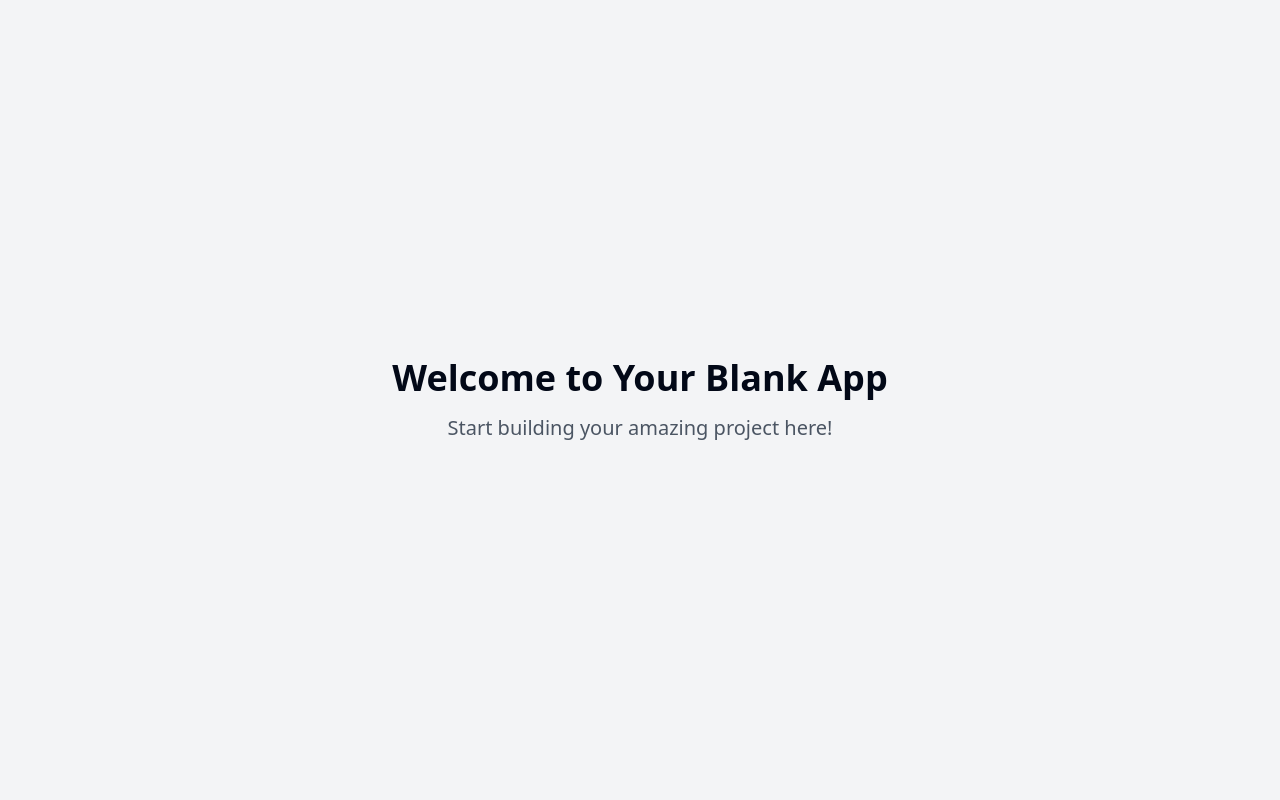
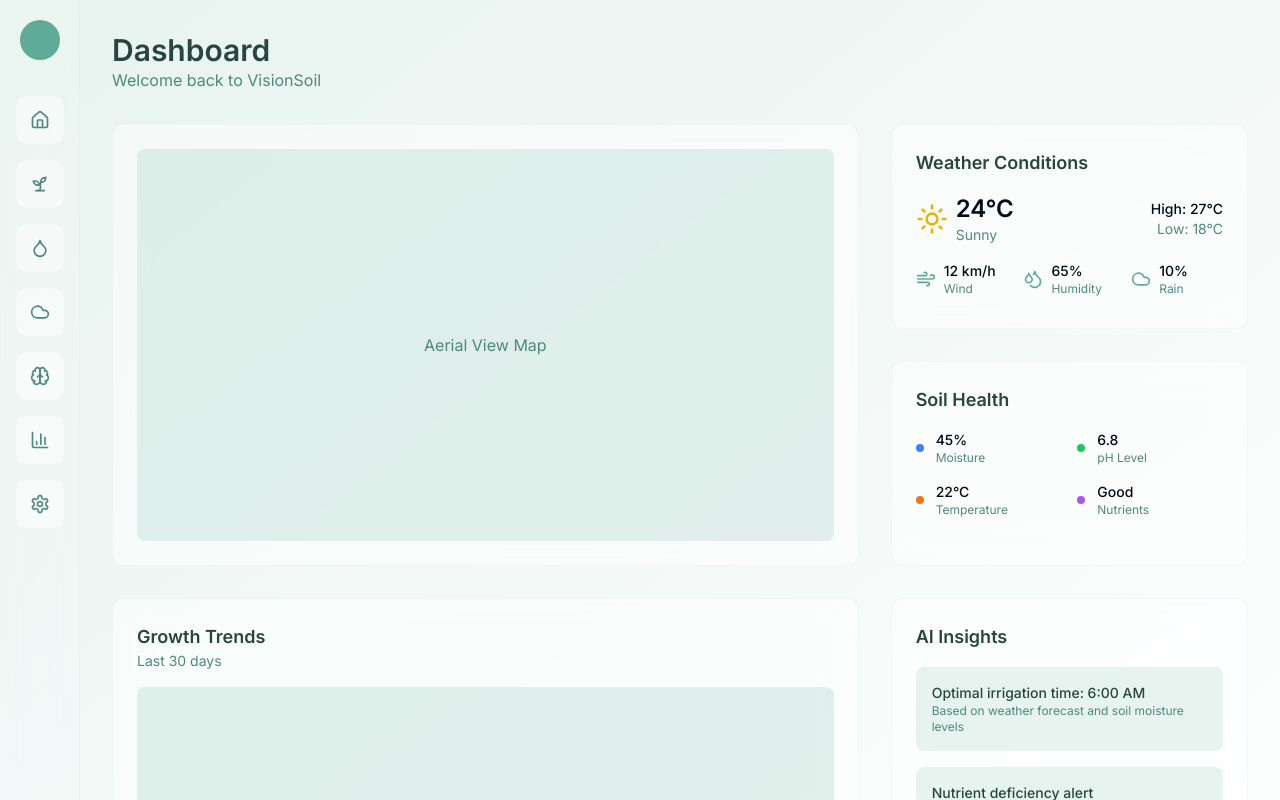
Before and after one commit to Syrinemaj/visionsoil-dashboard, a React (Vite) app: page / in a window 1280 px wide. Shown: the top 800 px of the page. Built offline with nearby package versions, Linux system fonts and the light colour scheme.

Commit message:
Implement VisionSoil Dashboard UI
This commit implements a new UI for the VisionSoil smart agriculture dashboard.  The UI will feature a futuristic design with a nature-inspired color palette, real-time data visualizations, and interactive elements.

```diff
--- a/index.html
+++ b/index.html
@@ -1,17 +1,19 @@
+
 <!DOCTYPE html>
 <html lang="en">
   <head>
     <meta charset="UTF-8" />
     <meta name="viewport" content="width=device-width, initial-scale=1.0" />
-    <title>visionsoil-dashboard</title>
-    <meta name="description" content="Lovable Generated Project" />
-    <meta name="author" content="Lovable" />
+    <title>VisionSoil Dashboard</title>
+    <meta name="description" content="Smart Agriculture Dashboard" />
+    <meta name="author" content="VisionSoil" />
     <meta property="og:image" content="/og-image.png" />
+    <link rel="preconnect" href="https://fonts.googleapis.com">
+    <link rel="preconnect" href="https://fonts.gstatic.com" crossorigin>
+    <link href="https://fonts.googleapis.com/css2?family=Inter:wght@300;400;500;600;700&display=swap" rel="stylesheet">
   </head>
-
   <body>
     <div id="root"></div>
-    <!-- IMPORTANT: DO NOT REMOVE THIS SCRIPT TAG OR THIS VERY COMMENT! -->
     <script src="https://cdn.gpteng.co/gptengineer.js" type="module"></script>
     <script type="module" src="/src/main.tsx"></script>
   </body>
--- /dev/null
+++ b/src/components/DashboardCard.tsx
@@ -0,0 +1,33 @@
+
+import { cn } from "@/lib/utils";
+
+interface DashboardCardProps extends React.HTMLAttributes<HTMLDivElement> {
+  title?: string;
+  subtitle?: string;
+}
+
+export function DashboardCard({
+  title,
+  subtitle,
+  children,
+  className,
+  ...props
+}: DashboardCardProps) {
+  return (
+    <div
+      className={cn(
+        "rounded-xl border border-soil-200/20 bg-white/50 p-6 backdrop-blur-lg transition-all hover:shadow-lg",
+        className
+      )}
+      {...props}
+    >
+      {(title || subtitle) && (
+        <div className="mb-4">
+          {title && <h3 className="text-lg font-semibold text-soil-800">{title}</h3>}
+          {subtitle && <p className="text-sm text-soil-600">{subtitle}</p>}
+        </div>
+      )}
+      {children}
+    </div>
+  );
+}
--- /dev/null
+++ b/src/components/DashboardSidebar.tsx
@@ -0,0 +1,51 @@
+
+import {
+  BarChart3,
+  Cloud,
+  Droplet,
+  Home,
+  Settings,
+  Sprout,
+  Brain,
+} from "lucide-react";
+import { cn } from "@/lib/utils";
+
+interface SidebarProps extends React.HTMLAttributes<HTMLDivElement> {}
+
+export function DashboardSidebar({ className }: SidebarProps) {
+  const menuItems = [
+    { icon: Home, label: "Dashboard" },
+    { icon: Sprout, label: "Soil Monitoring" },
+    { icon: Droplet, label: "Irrigation" },
+    { icon: Cloud, label: "Weather" },
+    { icon: Brain, label: "AI Insights" },
+    { icon: BarChart3, label: "Analytics" },
+    { icon: Settings, label: "Settings" },
+  ];
+
+  return (
+    <div
+      className={cn(
+        "flex h-screen w-20 flex-col items-center border-r border-soil-200/20 bg-white/10 backdrop-blur-lg",
+        className
+      )}
+    >
+      <div className="flex h-20 items-center justify-center">
+        <div className="h-10 w-10 rounded-full bg-soil-500" />
+      </div>
+      <nav className="flex flex-1 flex-col items-center gap-4 p-4">
+        {menuItems.map((item, index) => (
+          <button
+            key={index}
+            className="group flex h-12 w-12 items-center justify-center rounded-xl bg-white/50 text-soil-600 transition-all hover:bg-soil-500 hover:text-white"
+          >
+            <item.icon className="h-5 w-5" />
+            <span className="absolute left-20 hidden rounded-md bg-soil-800 px-2 py-1 text-sm text-white opacity-0 transition-all group-hover:opacity-100">
+              {item.label}
+            </span>
+          </button>
+        ))}
+      </nav>
+    </div>
+  );
+}
--- /dev/null
+++ b/src/components/SoilHealthCard.tsx
@@ -0,0 +1,27 @@
+
+import { DashboardCard } from "./DashboardCard";
+
+export function SoilHealthCard() {
+  const metrics = [
+    { label: "Moisture", value: "45%", color: "bg-blue-500" },
+    { label: "pH Level", value: "6.8", color: "bg-green-500" },
+    { label: "Temperature", value: "22°C", color: "bg-orange-500" },
+    { label: "Nutrients", value: "Good", color: "bg-purple-500" },
+  ];
+
+  return (
+    <DashboardCard title="Soil Health" className="h-full">
+      <div className="grid grid-cols-2 gap-4">
+        {metrics.map((metric, index) => (
+          <div key={index} className="flex items-center gap-3">
+            <div className={`h-2 w-2 rounded-full ${metric.color}`} />
+            <div>
+              <p className="text-sm font-medium">{metric.value}</p>
+              <p className="text-xs text-soil-600">{metric.label}</p>
+            </div>
+          </div>
+        ))}
+      </div>
+    </DashboardCard>
+  );
+}
--- /dev/null
+++ b/src/components/WeatherWidget.tsx
@@ -0,0 +1,48 @@
+
+import { Cloud, Droplets, Sun, Wind } from "lucide-react";
+import { DashboardCard } from "./DashboardCard";
+
+export function WeatherWidget() {
+  return (
+    <DashboardCard title="Weather Conditions" className="h-full">
+      <div className="flex flex-col gap-4">
+        <div className="flex items-center justify-between">
+          <div className="flex items-center gap-2">
+            <Sun className="h-8 w-8 text-yellow-500" />
+            <div>
+              <p className="text-2xl font-semibold">24°C</p>
+              <p className="text-sm text-soil-600">Sunny</p>
+            </div>
+          </div>
+          <div className="text-right">
+            <p className="text-sm font-medium">High: 27°C</p>
+            <p className="text-sm text-soil-600">Low: 18°C</p>
+          </div>
+        </div>
+        <div className="grid grid-cols-3 gap-4">
+          <div className="flex items-center gap-2">
+            <Wind className="h-5 w-5 text-soil-500" />
+            <div>
+              <p className="text-sm font-medium">12 km/h</p>
+              <p className="text-xs text-soil-600">Wind</p>
+            </div>
+          </div>
+          <div className="flex items-center gap-2">
+            <Droplets className="h-5 w-5 text-soil-500" />
+            <div>
+              <p className="text-sm font-medium">65%</p>
+              <p className="text-xs text-soil-600">Humidity</p>
+            </div>
+          </div>
+          <div className="flex items-center gap-2">
+            <Cloud className="h-5 w-5 text-soil-500" />
+            <div>
+              <p className="text-sm font-medium">10%</p>
+              <p className="text-xs text-soil-600">Rain</p>
+            </div>
+          </div>
+        </div>
+      </div>
+    </DashboardCard>
+  );
+}
--- a/src/index.css
+++ b/src/index.css
@@ -1,3 +1,4 @@
+
 @tailwind base;
 @tailwind components;
 @tailwind utilities;
@@ -6,87 +7,46 @@
   :root {
     --background: 0 0% 100%;
     --foreground: 222.2 84% 4.9%;
-
     --card: 0 0% 100%;
     --card-foreground: 222.2 84% 4.9%;
-
     --popover: 0 0% 100%;
     --popover-foreground: 222.2 84% 4.9%;
-
-    --primary: 222.2 47.4% 11.2%;
+    --primary: 142 72% 29%;
     --primary-foreground: 210 40% 98%;
-
     --secondary: 210 40% 96.1%;
     --secondary-foreground: 222.2 47.4% 11.2%;
-
     --muted: 210 40% 96.1%;
     --muted-foreground: 215.4 16.3% 46.9%;
-
     --accent: 210 40% 96.1%;
     --accent-foreground: 222.2 47.4% 11.2%;
-
     --destructive: 0 84.2% 60.2%;
     --destructive-foreground: 210 40% 98%;
-
     --border: 214.3 31.8% 91.4%;
     --input: 214.3 31.8% 91.4%;
-    --ring: 222.2 84% 4.9%;
-
-    --radius: 0.5rem;
-
-    --sidebar-background: 0 0% 98%;
-
-    --sidebar-foreground: 240 5.3% 26.1%;
-
-    --sidebar-primary: 240 5.9% 10%;
-
-    --sidebar-primary-foreground: 0 0% 98%;
-
-    --sidebar-accent: 240 4.8% 95.9%;
-
-    --sidebar-accent-foreground: 240 5.9% 10%;
-
-    --sidebar-border: 220 13% 91%;
-
-    --sidebar-ring: 217.2 91.2% 59.8%;
+    --ring: 142 72% 29%;
+    --radius: 0.75rem;
   }
 
   .dark {
     --background: 222.2 84% 4.9%;
     --foreground: 210 40% 98%;
-
     --card: 222.2 84% 4.9%;
     --card-foreground: 210 40% 98%;
-
     --popover: 222.2 84% 4.9%;
     --popover-foreground: 210 40% 98%;
-
-    --primary: 210 40% 98%;
-    --primary-foreground: 222.2 47.4% 11.2%;
-
+    --primary: 142 72% 29%;
+    --primary-foreground: 210 40% 98%;
     --secondary: 217.2 32.6% 17.5%;
     --secondary-foreground: 210 40% 98%;
-
     --muted: 217.2 32.6% 17.5%;
     --muted-foreground: 215 20.2% 65.1%;
-
     --accent: 217.2 32.6% 17.5%;
     --accent-foreground: 210 40% 98%;
-
     --destructive: 0 62.8% 30.6%;
     --destructive-foreground: 210 40% 98%;
-
     --border: 217.2 32.6% 17.5%;
     --input: 217.2 32.6% 17.5%;
-    --ring: 212.7 26.8% 83.9%;
-    --sidebar-background: 240 5.9% 10%;
-    --sidebar-foreground: 240 4.8% 95.9%;
-    --sidebar-primary: 224.3 76.3% 48%;
-    --sidebar-primary-foreground: 0 0% 100%;
-    --sidebar-accent: 240 3.7% 15.9%;
-    --sidebar-accent-foreground: 240 4.8% 95.9%;
-    --sidebar-border: 240 3.7% 15.9%;
-    --sidebar-ring: 217.2 91.2% 59.8%;
+    --ring: 142 72% 29%;
   }
 }
 
@@ -94,8 +54,23 @@
   * {
     @apply border-border;
   }
-
   body {
-    @apply bg-background text-foreground;
+    @apply bg-background text-foreground antialiased;
+    font-feature-settings: "rlig" 1, "calt" 1;
   }
 }
+
+.animate-enter {
+  animation: enter 0.2s ease-out;
+}
+
+@keyframes enter {
+  0% {
+    opacity: 0;
+    transform: scale(0.9);
+  }
+  100% {
+    opacity: 1;
+    transform: scale(1);
+  }
+}
--- a/src/pages/Index.tsx
+++ b/src/pages/Index.tsx
@@ -1,12 +1,67 @@
-// Update this page (the content is just a fallback if you fail to update the page)
+
+import { DashboardSidebar } from "@/components/DashboardSidebar";
+import { SoilHealthCard } from "@/components/SoilHealthCard";
+import { WeatherWidget } from "@/components/WeatherWidget";
+import { DashboardCard } from "@/components/DashboardCard";
 
 const Index = () => {
   return (
-    <div className="min-h-screen flex items-center justify-center bg-gray-100">
-      <div className="text-center">
-        <h1 className="text-4xl font-bold mb-4">Welcome to Your Blank App</h1>
-        <p className="text-xl text-gray-600">Start building your amazing project here!</p>
-      </div>
+    <div className="flex min-h-screen bg-gradient-to-br from-soil-100 to-white">
+      <DashboardSidebar />
+      <main className="flex-1 p-8">
+        <div className="mb-8">
+          <h1 className="text-3xl font-semibold text-soil-800">Dashboard</h1>
+          <p className="text-soil-600">Welcome back to VisionSoil</p>
+        </div>
+
+        <div className="grid grid-cols-1 gap-8 lg:grid-cols-3">
+          <DashboardCard className="lg:col-span-2">
+            <div className="aspect-video rounded-lg bg-soil-200/50">
+              <div className="flex h-full items-center justify-center">
+                <p className="text-soil-600">Aerial View Map</p>
+              </div>
+            </div>
+          </DashboardCard>
+
+          <div className="flex flex-col gap-8">
+            <WeatherWidget />
+            <SoilHealthCard />
+          </div>
+
+          <DashboardCard
+            title="Growth Trends"
+            subtitle="Last 30 days"
+            className="lg:col-span-2"
+          >
+            <div className="h-64 rounded-lg bg-soil-200/50">
+              <div className="flex h-full items-center justify-center">
+                <p className="text-soil-600">Growth Chart</p>
+              </div>
+            </div>
+          </DashboardCard>
+
+          <DashboardCard title="AI Insights" className="h-full">
+            <div className="space-y-4">
+              <div className="rounded-lg bg-soil-100 p-4">
+                <p className="text-sm font-medium text-soil-800">
+                  Optimal irrigation time: 6:00 AM
+                </p>
+                <p className="text-xs text-soil-600">
+                  Based on weather forecast and soil moisture levels
+                </p>
+              </div>
+              <div className="rounded-lg bg-soil-100 p-4">
+                <p className="text-sm font-medium text-soil-800">
+                  Nutrient deficiency alert
+                </p>
+                <p className="text-xs text-soil-600">
+                  Consider adding nitrogen-rich fertilizer
+                </p>
+              </div>
+            </div>
+          </DashboardCard>
+        </div>
+      </main>
     </div>
   );
 };
--- a/tailwind.config.ts
+++ b/tailwind.config.ts
@@ -1,3 +1,4 @@
+
 import type { Config } from "tailwindcss";
 
 export default {
@@ -12,85 +13,86 @@ export default {
   theme: {
     container: {
       center: true,
-			padding: '2rem',
+      padding: "2rem",
       screens: {
-				'2xl': '1400px'
-			}
+        "2xl": "1400px",
+      },
     },
     extend: {
+      fontFamily: {
+        sans: ["Inter", "sans-serif"],
+      },
       colors: {
-				border: 'hsl(var(--border))',
-				input: 'hsl(var(--input))',
-				ring: 'hsl(var(--ring))',
-				background: 'hsl(var(--background))',
-				foreground: 'hsl(var(--foreground))',
+        border: "hsl(var(--border))",
+        input: "hsl(var(--input))",
+        ring: "hsl(var(--ring))",
+        background: "hsl(var(--background))",
+        foreground: "hsl(var(--foreground))",
         primary: {
-					DEFAULT: 'hsl(var(--primary))',
-					foreground: 'hsl(var(--primary-foreground))'
+          DEFAULT: "hsl(var(--primary))",
+          foreground: "hsl(var(--primary-foreground))",
         },
         secondary: {
-					DEFAULT: 'hsl(var(--secondary))',
-					foreground: 'hsl(var(--secondary-foreground))'
+          DEFAULT: "hsl(var(--secondary))",
+          foreground: "hsl(var(--secondary-foreground))",
         },
         destructive: {
-					DEFAULT: 'hsl(var(--destructive))',
-					foreground: 'hsl(var(--destructive-foreground))'
+          DEFAULT: "hsl(var(--destructive))",
+          foreground: "hsl(var(--destructive-foreground))",
         },
         muted: {
-					DEFAULT: 'hsl(var(--muted))',
-					foreground: 'hsl(var(--muted-foreground))'
+          DEFAULT: "hsl(var(--muted))",
+          foreground: "hsl(var(--muted-foreground))",
         },
         accent: {
-					DEFAULT: 'hsl(var(--accent))',
-					foreground: 'hsl(var(--accent-foreground))'
+          DEFAULT: "hsl(var(--accent))",
+          foreground: "hsl(var(--accent-foreground))",
         },
         popover: {
-					DEFAULT: 'hsl(var(--popover))',
-					foreground: 'hsl(var(--popover-foreground))'
+          DEFAULT: "hsl(var(--popover))",
+          foreground: "hsl(var(--popover-foreground))",
         },
         card: {
-					DEFAULT: 'hsl(var(--card))',
-					foreground: 'hsl(var(--card-foreground))'
+          DEFAULT: "hsl(var(--card))",
+          foreground: "hsl(var(--card-foreground))",
         },
-				sidebar: {
-					DEFAULT: 'hsl(var(--sidebar-background))',
-					foreground: 'hsl(var(--sidebar-foreground))',
-					primary: 'hsl(var(--sidebar-primary))',
-					'primary-foreground': 'hsl(var(--sidebar-primary-foreground))',
-					accent: 'hsl(var(--sidebar-accent))',
-					'accent-foreground': 'hsl(var(--sidebar-accent-foreground))',
-					border: 'hsl(var(--sidebar-border))',
-					ring: 'hsl(var(--sidebar-ring))'
-				}
+        soil: {
+          100: "#E7F3EF",
+          200: "#C5E1D9",
+          300: "#A3CFC3",
+          400: "#81BDAD",
+          500: "#5FAB97",
+          600: "#4D8A7A",
+          700: "#3A685C",
+          800: "#28463E",
+          900: "#152320",
         },
-			borderRadius: {
-				lg: 'var(--radius)',
-				md: 'calc(var(--radius) - 2px)',
-				sm: 'calc(var(--radius) - 4px)'
       },
       keyframes: {
-				'accordion-down': {
-					from: {
-						height: '0'
+        "accordion-down": {
+          from: { height: "0" },
+          to: { height: "var(--radix-accordion-content-height)" },
         },
-					to: {
-						height: 'var(--radix-accordion-content-height)'
-					}
+        "accordion-up": {
+          from: { height: "var(--radix-accordion-content-height)" },
+          to: { height: "0" },
         },
-				'accordion-up': {
-					from: {
-						height: 'var(--radix-accordion-content-height)'
+        "fade-in": {
+          "0%": { opacity: "0", transform: "translateY(10px)" },
+          "100%": { opacity: "1", transform: "translateY(0)" },
         },
-					to: {
-						height: '0'
-					}
-				}
+        "fade-out": {
+          "0%": { opacity: "1", transform: "translateY(0)" },
+          "100%": { opacity: "0", transform: "translateY(10px)" },
+        },
       },
       animation: {
-				'accordion-down': 'accordion-down 0.2s ease-out',
-				'accordion-up': 'accordion-up 0.2s ease-out'
-			}
-		}
+        "accordion-down": "accordion-down 0.2s ease-out",
+        "accordion-up": "accordion-up 0.2s ease-out",
+        "fade-in": "fade-in 0.3s ease-out",
+        "fade-out": "fade-out 0.3s ease-out",
+      },
+    },
   },
   plugins: [require("tailwindcss-animate")],
 } satisfies Config;
```
Lines whose indentation alone changed are shown as unchanged.
